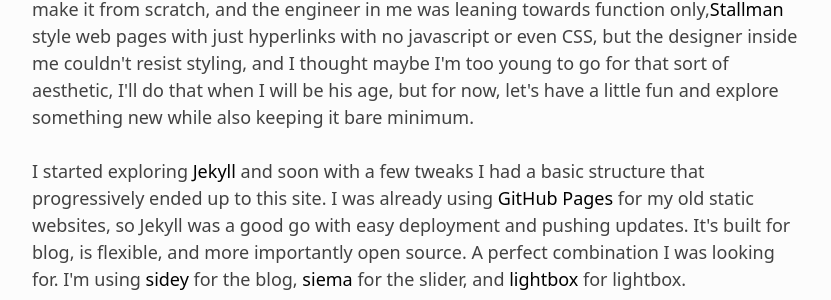
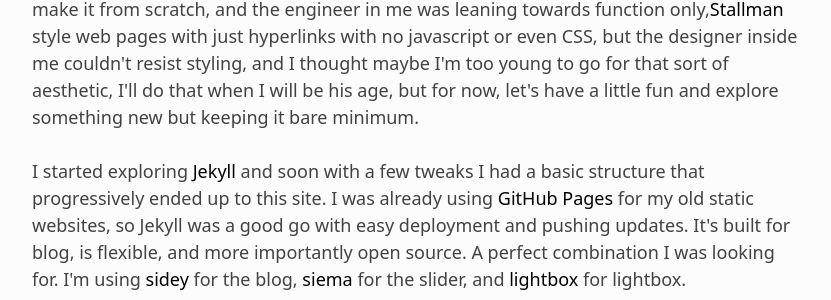
Before and after one commit to bunbutterjam/bunbutterjam.github.io, a Jekyll site: the page built from _posts/2020-09-20-How-and-Why I Made This Site.html, in a window 1280 px wide. Shown: the part 342-642 px from the top of the page, without its empty margins (224-1055 px from the left). Built offline with Jekyll 4.4.1, drawn with Linux system fonts in a browser that asks for light colours.

Commit message:
hw post update

```diff
--- a/_posts/2020-09-20-How-and-Why I Made This Site.html
+++ b/_posts/2020-09-20-How-and-Why I Made This Site.html
@@ -6,7 +6,7 @@
 ---
 
 <p>
-    After my convocation, I came back home in March, and just a few days later the lockdown was announced, and we were all forced to quarantine for an indefinite period of time. The situation outside since then has been degrading everyday and now its getting even worst, so the best I could do probably was to stay home. I've been learning new things everyday since last six months and last month I thought of using the time to delve into web development to upgrade from my previous bootstrappy, barely functional, and non-inviting webpage to a new, simple, lightweight and blog aware site. I was planning to make it from scratch, and the engineer in me was leaning towards function only,<a href="https://stallman.org/stallman-computing.html">Stallman</a> style web pages with just hyperlinks with no javascript or even CSS, but the designer inside me couldn't resist styling, and I thought maybe I'm too young to go for that sort of aesthetic, I'll do that when I will be his age, but for now, let's have a little fun and explore something new while also keeping it bare minimum. <br><br>
+    After my convocation, I came back home in March, and just a few days later the lockdown was announced, and we were all forced to quarantine for an indefinite period of time. The situation outside since then has been degrading everyday and now its getting even worst, so the best I could do probably was to stay home. I've been learning new things everyday since last six months and last month I thought of using the time to delve into web development to upgrade from my previous bootstrappy, barely functional, and non-inviting webpage to a new, simple, lightweight and blog aware site. I was planning to make it from scratch, and the engineer in me was leaning towards function only,<a href="https://stallman.org/stallman-computing.html">Stallman</a> style web pages with just hyperlinks with no javascript or even CSS, but the designer inside me couldn't resist styling, and I thought maybe I'm too young to go for that sort of aesthetic, I'll do that when I will be his age, but for now, let's have a little fun and explore something new but keeping it bare minimum. <br><br>
 
     I started exploring <a href="https://jekyllrb.com/">Jekyll</a> and soon with a few tweaks I had a basic structure that progressively ended up to this site. I was already using <a href="https://pages.github.com/">GitHub Pages</a> for my old static websites, so Jekyll was a good go with easy deployment and pushing updates. It's built for blog, is flexible, and more importantly open source. A perfect combination I was looking for. I'm using <a href="https://github.com/ronv/sidey">sidey</a> for the blog, <a href="https://pawelgrzybek.github.io/siema/">siema</a> for the slider, and <a href="https://jekyllcodex.org/without-plugin/lightbox">lightbox</a> for lightbox. <br><br>
 
```
